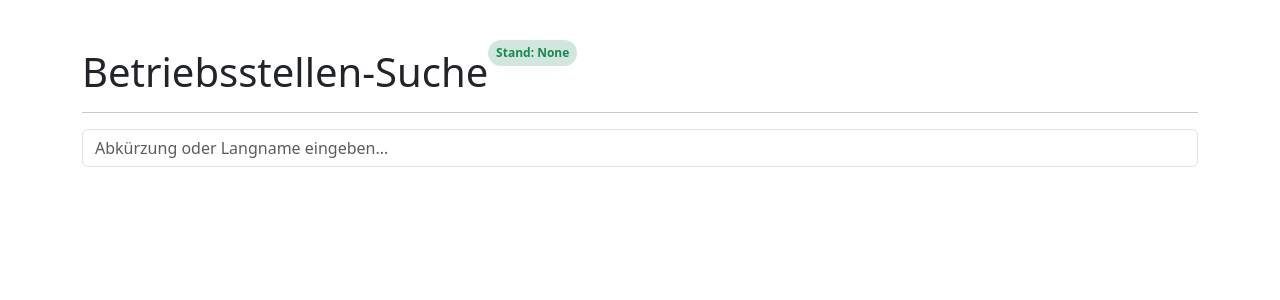
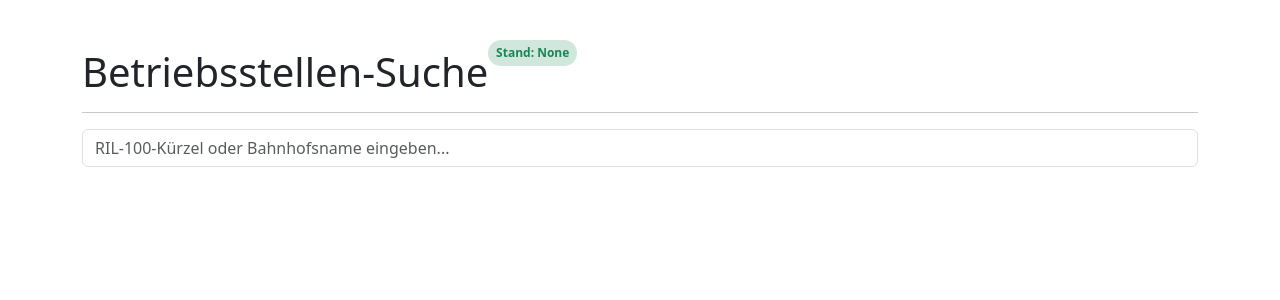
Before and after one commit to niggiover9000/railquery, a Flask app: page / in a window 1280 px wide. Shown: the part 58-358 px from the top of the page. Run offline with Flask 3, Linux system fonts and the light colour scheme; parts of the project's set-up code (start-up, migrations or seed data) failed here and were passed over; some libraries are stand-ins or nearby versions.

Commit message:
Changed Search mask to "RIL-100-Kürzel oder Bahnhofsname eingeben..."

```diff
--- a/templates/index.html
+++ b/templates/index.html
@@ -4,7 +4,7 @@
 <div class="container mt-5">
     <h1 class="mb-4 d-inline">Betriebsstellen-Suche</h1><span class="badge rounded-pill text-success bg-success-subtle d-inline align-top">Stand: {{ date }}</span>
 <hr>
-    <input type="text" id="searchInput" class="form-control" placeholder="Abkürzung oder Langname eingeben...">
+    <input type="text" id="searchInput" class="form-control" placeholder="RIL-100-Kürzel oder Bahnhofsname eingeben...">
     <ul id="results" class="list-group mt-3"></ul>
 </div>
 
```
